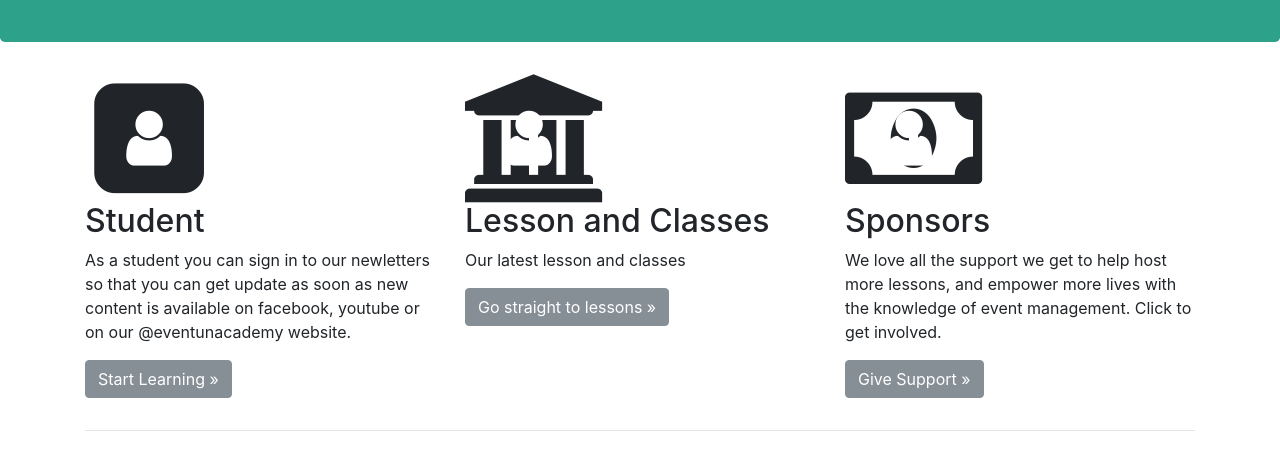
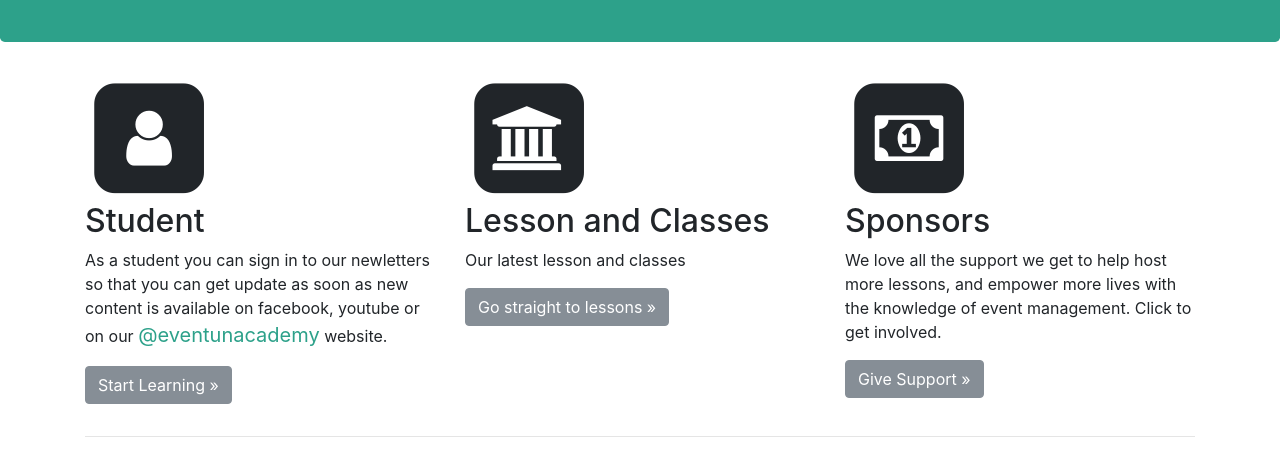
Before and after one commit to deependerrathore/bootstrap4, a plain HTML site: page index.html in a window 1280 px wide. Shown: the part 802-1255 px from the top of the page. Drawn offline with nearby package versions, Linux system fonts and the light colour scheme.

Commit message:
using span

```diff
--- a/css/custom.css
+++ b/css/custom.css
@@ -33,3 +33,8 @@ ul.navbar-nav ,.jumbotron h1{
 .btn-lg{
 	font-size: 24	px;
 }
+
+.emphasis{
+	color: #2DA18A;
+	font-size: 20px;
+}
--- a/index.html
+++ b/index.html
@@ -79,13 +79,13 @@
               <i class="fa fa-user fa-stack-1x fa-inverse"></i>
           </span>
             <h2>Student</h2>
-            <p>As a student you can sign in to our newletters so that you can get update as soon as new content is available on facebook, youtube or on our @eventunacademy website.</p>
+            <p>As a student you can sign in to our newletters so that you can get update as soon as new content is available on facebook, youtube or on our <span class="emphasis">@eventunacademy</span> website.</p>
             <p><a class="btn btn-secondary" href="https://goo.gl/forms/YtZ3l4KGPG9hHAbI2" target="_blank" role="button">Start Learning &raquo;</a></p>
           </div>
           <div class="col-md-4">
             <span class="fa-stack fa-4x">
-              <i class="fa fa-university fa-stack-2x"></i>
-              <i class="fa fa-user fa-stack-1x fa-inverse"></i>
+              <i class="fa fa-square fa-stack-2x"></i>
+              <i class="fa fa-university fa-stack-1x fa-inverse"></i>
           </span>
             <h2>Lesson and Classes</h2>
             <p>Our latest lesson and classes</p>
@@ -93,8 +93,8 @@
           </div>
           <div class="col-md-4">
             <span class="fa-stack fa-4x">
-              <i class="fa fa-money fa-stack-2x"></i>
-              <i class="fa fa-user fa-stack-1x fa-inverse"></i>
+              <i class="fa fa-square fa-stack-2x"></i>
+              <i class="fa fa-money fa-stack-1x fa-inverse"></i>
           </span>
             <h2>Sponsors</h2>
 
```
